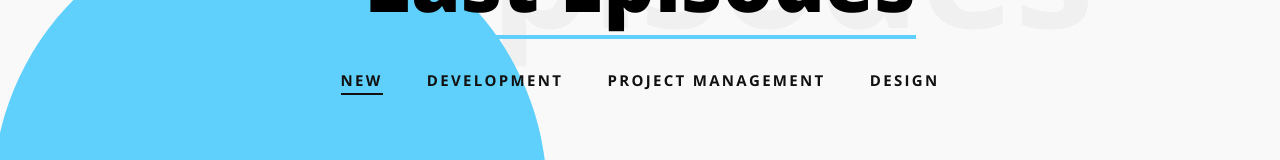
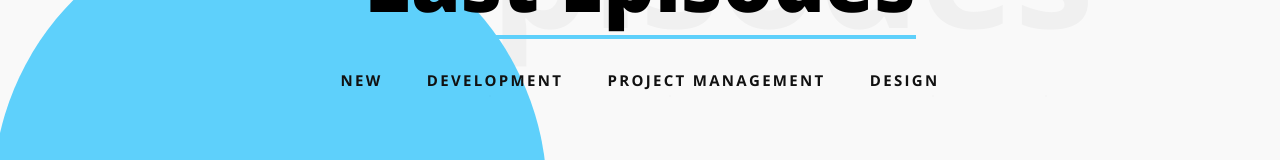
Before and after one commit to jennifertakagi/course-slider, a Vue app: page / in a window 1280 px wide. Shown: the part 120-280 px from the top of the page. Built offline with nearby package versions, Linux system fonts and the light colour scheme.

Commit message:
chores: add favicon and animation behavior

```diff
--- a/index.html
+++ b/index.html
@@ -4,7 +4,7 @@
     <meta charset="utf-8">
     <meta name="viewport" content="width=device-width, initial-scale=1" />
 
-    <link rel="icon" type="image/png" href="./src/assets/icons/favicon.ico">
+    <link rel="icon" type="image/png" href="./static/favicon.ico">
 
     <link href="https://fonts.googleapis.com/css2?family=Open+Sans:wght@400;700;800&display=swap" rel="stylesheet">
 
--- a/src/App.vue
+++ b/src/App.vue
@@ -41,7 +41,7 @@ export default {
       /**
        * List of all podcast's episodes
        */
-      episodesList: null,
+      episodesList: [],
       /**
        * List of the unique podcast's categories
        */
@@ -49,7 +49,7 @@ export default {
       /**
        * The active category
        */
-      categoryActive: null,
+      categoryActive: '',
     };
   },
   mounted() {
@@ -86,7 +86,7 @@ export default {
         return;
       }
       this.categoryActive = value;
-      this.episodesList = (this.episodesList || []).filter(episode => episode.categories.includes(value));
+      this.episodesList = this.episodesList.filter(episode => episode.categories.includes(value));
     },
   },
 };
@@ -103,8 +103,14 @@ export default {
     display: grid;
     grid-column-gap: 50px;
     grid-template-columns: repeat(4, 1fr);
-    overflow-x: hidden;
+    overflow-x: auto;
     margin-left: 15%;
+  }
+
+  ::-webkit-scrollbar {
+    height: 4px;
+    width: 4px;
+    border: 1px solid var(--color-text-shadow);
   }
 
   @media only screen and (min-width: 1207px) {
--- a/src/components/TabLink.vue
+++ b/src/components/TabLink.vue
@@ -61,8 +61,23 @@ export default {
     height: 25px;
   }
 
-  .category-text.activate {
+  .category-text:after {
+    position: absolute;
+    content: '';
+    height: 25px;
+    width: 214px;
     border-bottom: 2px solid var(--color-text-title);
-    cursor: pointer;
+    -webkit-transform: scaleX(0.0001);
+    transform: scaleX(0.0001);
+    -webkit-transition: -webkit-transform 250ms ease-in-out;
+    transition: -webkit-transform 250ms ease-in-out;
+    transition: transform 250ms ease-in-out;
+    transition: transform 250ms ease-in-out, -webkit-transform 250ms ease-in-out;
+  }
+
+  .category-text:hover:after {
+    -webkit-transform: scaleX(1);
+    -ms-transform: scaleX(1);
+    transform: scaleX(1);
   }
 </style>
```
Also changed, not shown: 1 other file (tests, documents, lock files or other folders).
